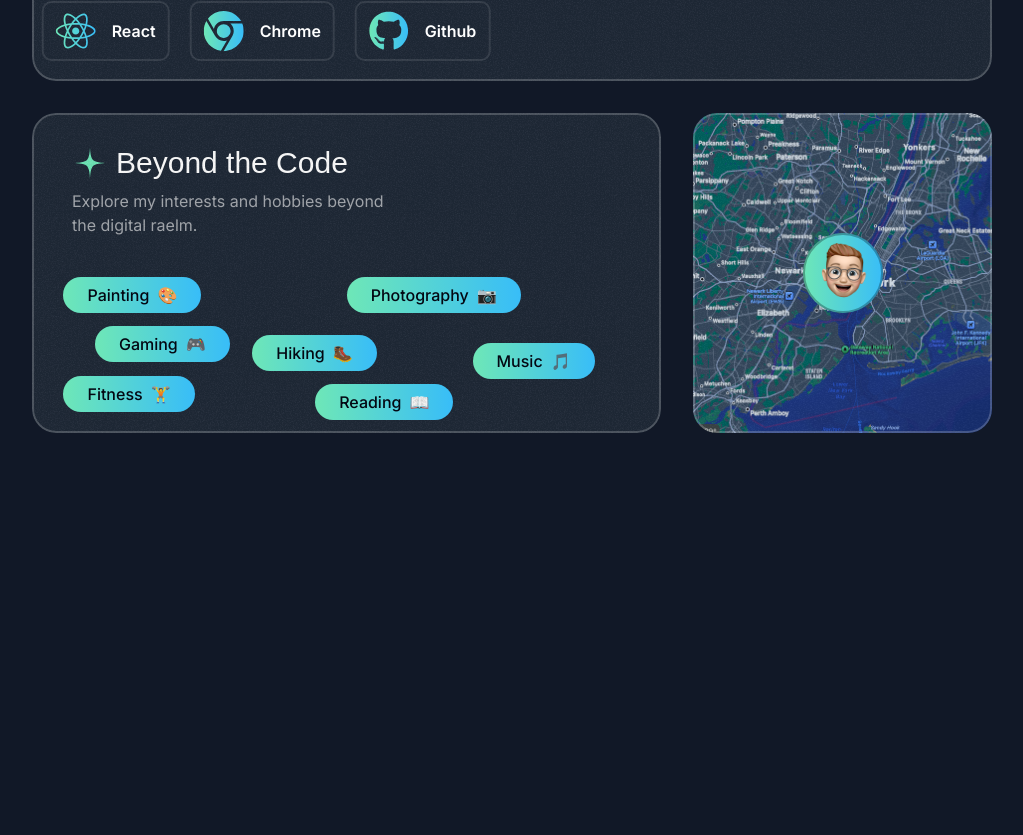
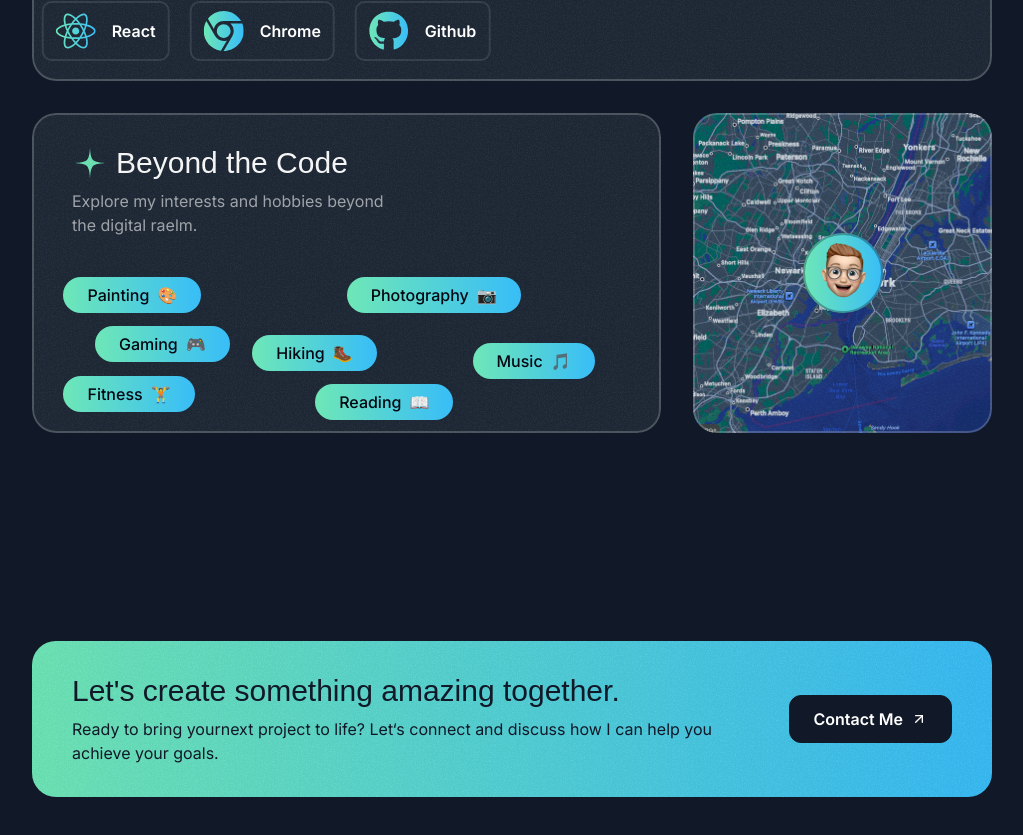
Before and after one commit to FarzanehDabiri71/my-portfolio-nextjs-tailwind-animation, a Next.js app: page / in a window 1280 px wide. Shown: the part 4775-5610 px from the top of the page, without its empty margins (128-1151 px from the left). Before the commit the page ends 5320 px from the top, so only its background shows below. Built offline with nearby package versions, Linux system fonts and the light colour scheme; a web font is replaced by a local one; what tailwind-gradient-mask-image would draw is missing.

Commit message:
Implement contact section

```diff
--- a/src/app/page.tsx
+++ b/src/app/page.tsx
@@ -1,4 +1,5 @@
 import { AboutSection } from "@/sections/About";
+import { ContactSection } from "@/sections/Contact";
 import { Header } from "@/sections/Header";
 import { HeroSection } from "@/sections/Hero";
 import { ProjectsSection } from "@/sections/Projects";
@@ -14,6 +15,7 @@
       <TapeSection />
       <TestimonialsSection />
       <AboutSection />
+      <ContactSection />
     </div>
   );
 }
--- a/src/sections/Contact.tsx
+++ b/src/sections/Contact.tsx
@@ -1,3 +1,33 @@
+import ArrowUpRightIcon from "@/assets/icons/arrow-up-right.svg";
+import grainImage from "@/assets/images/grain.jpg";
 export const ContactSection = () => {
-  return <div>Contact Section</div>;
+  return (
+    <div className="py-16 pt-12 lg:py-24">
+      <div className="container">
+        <div className="bg-gradient-to-r from-emerald-300 to-sky-400 text-gray-900 py-8 px-10 rounded-3xl text-center md:text-left relative overflow-hidden z-0">
+          <div
+            className="absolute inset-0 opacity-5 -z-10"
+            style={{ backgroundImage: `url(${grainImage.src})` }}
+          ></div>
+          <div className="flex flex-col md:flex-row gap-8  md:gap-16 items-center">
+            <div className="">
+              <h2 className="font-serif text-2xl md:text-3xl">
+                Let&apos;s create something amazing together.
+              </h2>
+              <p className="text-sm md:text-base mt-2">
+                Ready to bring yournext project to life? Let&lsquo;s connect and
+                discuss how I can help you achieve your goals.
+              </p>
+            </div>
+            <div className="">
+              <button className="text-white bg-gray-900 inline-flex items-center px-6 h-12 rounded-xl gap-2 w-max border border-gray-900">
+                <span className="font-semibold">Contact Me</span>
+                <ArrowUpRightIcon className="size-4" />
+              </button>
+            </div>
+          </div>
+        </div>
+      </div>
+    </div>
+  );
 };
```
